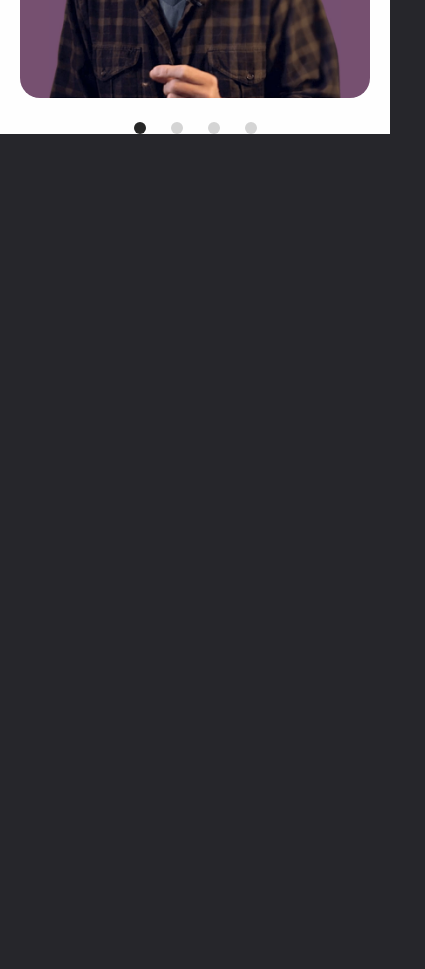
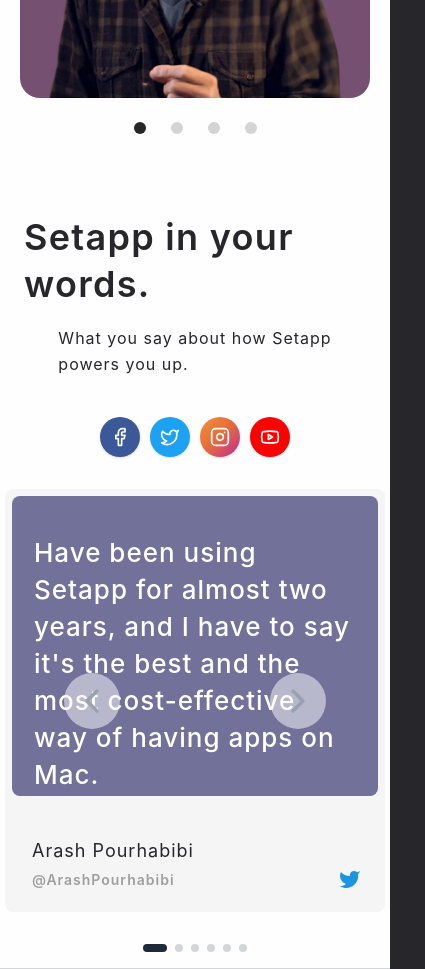
Before and after one commit to YousefAboschwaly/Landing-V2, a React (Vite) app: page / in a window 390 px wide. Shown: the part 3480-4449 px from the top of the page, 425 px wide, since content can reach past the window. Before the commit the page ends 3614 px from the top, so only its background shows below. Built offline with nearby package versions, Linux system fonts and the light colour scheme.

Commit message:
Create Responsive SetappInfo  section

```diff
--- a/src/App.jsx
+++ b/src/App.jsx
@@ -1,5 +1,6 @@
 import Header from "./sections/Header";
 import Setapp from "./sections/Setapp";
+import SetappInfo from "./sections/SetappInfo";
 import TestimonialCard from "./sections/Testimonial";
 
 export default function App() {
@@ -8,6 +9,7 @@ export default function App() {
       <Header />
       <Setapp />
       <TestimonialCard/>
+      <SetappInfo/>
     </div>
   );
 }
--- /dev/null
+++ b/src/components/setapp-info/SetappCard.jsx
@@ -0,0 +1,41 @@
+import { Facebook, Instagram, Twitter } from "lucide-react";
+
+const icons = [
+  { icon: Twitter , color: "#1C95E0" },
+  { icon: Instagram , color: "#E4009C" },
+  { icon: Facebook , color: "#3B5998" },
+];
+export default function SetappCard({
+  i,
+  quote,
+  name,
+  handle,
+  bgColor,
+}) {
+  const Icon = icons[i % icons.length].icon;
+
+  return (
+    <div
+      className={` bg-[#F5F5F5] w-95 h-105.75 rounded-lg p-1.75 transition-opacity duration-300 space-y-[38.5px]`}
+    >
+      <div
+        className={`px-5.5 py-9.75 w-91.5 h-75  rounded-lg ${bgColor} `}
+      >
+        <p className=" font-medium text-[26px] leading-[36.92px] ">{quote}</p>
+      </div>
+
+      <div className=" px-5">
+        <p className="text-primary text-[18px] leading-[32.04px]">{name}</p>
+
+        <div className="font-semibold flex justify-between ">
+          <p className="text-[14px]  leading-6.25 text-[#9F9F9F] ">
+            {handle}
+          </p>
+          <span className="w-5 h-5 tex-white">
+            <Icon  fill={icons[i % icons.length].color} stroke="none" />
+          </span>
+        </div>
+      </div>
+    </div>
+  );
+}
--- /dev/null
+++ b/src/sections/SetappInfo.jsx
@@ -0,0 +1,144 @@
+import { useEffect, useState } from "react";
+import {
+  ChevronLeft,
+  ChevronRight,
+  Facebook,
+  Instagram,
+  Twitter,
+  Youtube,
+} from "lucide-react";
+import { testimonials } from "../data";
+import SetappCard from "../components/setapp-info/SetappCard";
+
+export default function SetappInfo() {
+  const [currentPage, setCurrentPage] = useState(0);
+  const [isMobile, setIsMobile] = useState(false);
+
+  useEffect(() => {
+    const checkMobile = () => {
+      setIsMobile(window.innerWidth < 768);
+    };
+    checkMobile();
+    window.addEventListener("resize", checkMobile);
+    return () => window.removeEventListener("resize", checkMobile);
+  }, []);
+
+  const cardsPerPage = isMobile ? 1 : 3;
+  const totalPages = Math.ceil(testimonials.length / cardsPerPage);
+
+  const getCurrentTestimonials = () => {
+    const startIndex = currentPage * cardsPerPage;
+    return testimonials.slice(startIndex, startIndex + cardsPerPage);
+  };
+
+  const goToPrevious = () => {
+    setCurrentPage((prev) => (prev === 0 ? totalPages - 1 : prev - 1));
+  };
+
+  const goToNext = () => {
+    setCurrentPage((prev) => (prev === totalPages - 1 ? 0 : prev + 1));
+  };
+
+  return (
+    <section className="pt-20 md:pt-30 px-6 md:px-32.5 relative bg-[#fefefe] border-b border-gray-300">
+      {/* Header */}
+      <div className="flex flex-col justify-center md:flex-row items-center md:justify-between mb-8 gap-4 md:gap-25">
+        <h2 className="text-[36px] tracking-[1.3px] leading-[47.88px] font-semibold text-primary">
+          Setapp in your words.
+        </h2>
+
+        <div className="flex flex-col md:flex-row items-center gap-10 ">
+          <p className="text-[16px] md:text-lg leading-relaxed md:leading-[32.04px] text-primary max-w-md mx-auto">
+            What you say about how Setapp
+            <br />
+            powers you up.
+          </p>
+
+          {/* Social Media Icons */}
+          <div className="flex items-center gap-2.5 md:pl-17">
+            <button className="w-10 h-10 md:w-12 md:h-12 rounded-full bg-[#3b5998] text-white flex items-center justify-center hover:opacity-90 transition-opacity shadow-sm">
+              <Facebook size={20} />
+            </button>
+            <button className="w-10 h-10 md:w-12 md:h-12 rounded-full bg-[#1DA1F2] text-white flex items-center justify-center hover:opacity-90 transition-opacity shadow-sm">
+              <Twitter size={20} />
+            </button>
+            <button className="w-10 h-10 md:w-12 md:h-12 rounded-full bg-linear-to-br from-[#f09433] via-[#e6683c] to-[#bc1888] text-white flex items-center justify-center hover:opacity-90 transition-opacity shadow-sm">
+              <Instagram size={20} />
+            </button>
+            <button className="w-10 h-10 md:w-12 md:h-12 rounded-full bg-[#FF0000] text-white flex items-center justify-center hover:opacity-90 transition-opacity shadow-sm">
+              <Youtube size={20} />
+            </button>
+          </div>
+        </div>
+      </div>
+
+      <div className="mb-8 flex flex-col items-center space-y-5 relative">
+        {/* Desktop Navigation Arrows (Visible only on md+) */}
+        <div className="hidden md:flex items-center justify-end w-full gap-6">
+          <button
+            onClick={goToPrevious}
+            className="w-10 h-10 flex items-center justify-center text-gray-400 hover:text-gray-900 transition-colors cursor-pointer"
+            aria-label="Previous testimonials"
+          >
+            <ChevronLeft className="w-8 h-8" strokeWidth={2} />
+          </button>
+          <button
+            onClick={goToNext}
+            className="w-10 h-10 flex items-center justify-center text-gray-400 hover:text-gray-900 transition-colors cursor-pointer"
+            aria-label="Next testimonials"
+          >
+            <ChevronRight className="w-8 h-8" strokeWidth={2} />
+          </button>
+        </div>
+
+        {/* Testimonials Display Container */}
+        <div className="relative w-full flex items-center justify-center">
+          {/* Mobile Navigation Arrows (Visible only on small screens) */}
+          <button
+            onClick={goToPrevious}
+            className="md:hidden absolute left-10 z-10 p-2 text-gray-400 hover:text-gray-900 transition-colors cursor-pointer bg-white/50 rounded-full"
+            aria-label="Previous testimonials"
+          >
+            <ChevronLeft className="w-10 h-10" strokeWidth={2} />
+          </button>
+
+          <div className="flex flex-col md:flex-row gap-6 items-center justify-center transition-all duration-500 ease-in-out px-10 md:px-0">
+            {getCurrentTestimonials().map((testimonial, index) => (
+              <div key={`${currentPage}-${index}`} className="w-full md:w-auto">
+                <SetappCard
+                  i={currentPage * cardsPerPage + index}
+                  quote={testimonial.quote}
+                  name={testimonial.name}
+                  handle={testimonial.handle}
+                  bgColor={testimonial.bgColor}
+                />
+              </div>
+            ))}
+          </div>
+
+          <button
+            onClick={goToNext}
+            className="md:hidden absolute right-10 z-10 p-2 text-gray-400 hover:text-gray-900 transition-colors cursor-pointer bg-white/50 rounded-full"
+            aria-label="Next testimonials"
+          >
+            <ChevronRight className="w-10 h-10" strokeWidth={2} />
+          </button>
+        </div>
+      </div>
+
+      {/* Pagination Dots */}
+      <div className="flex items-center justify-center gap-2 pb-4">
+        {Array.from({ length: totalPages }).map((_, index) => (
+          <button
+            key={index}
+            onClick={() => setCurrentPage(index)}
+            className={`h-2 rounded-full transition-all ${
+              index === currentPage ? "w-6 bg-gray-800" : "w-2 bg-gray-300"
+            }`}
+            aria-label={`Go to page ${index + 1}`}
+          />
+        ))}
+      </div>
+    </section>
+  );
+}
--- a/src/sections/Testimonial.jsx
+++ b/src/sections/Testimonial.jsx
@@ -21,6 +21,8 @@ export default function TestimonialCard() {
 
   return (
     <section className="w-full mt-30 px-5 md:px-12 relative bg-linear-to-b from-primary from-0% via-primary via-50% to-[#fefefe] to-50%  ">
+
+
       <div className="bg-[#765070] relative rounded-[20px] overflow-hidden ">
 
 
@@ -90,6 +92,7 @@ export default function TestimonialCard() {
           />
         ))}
       </div>
+
     </section>
   );
 }
```
